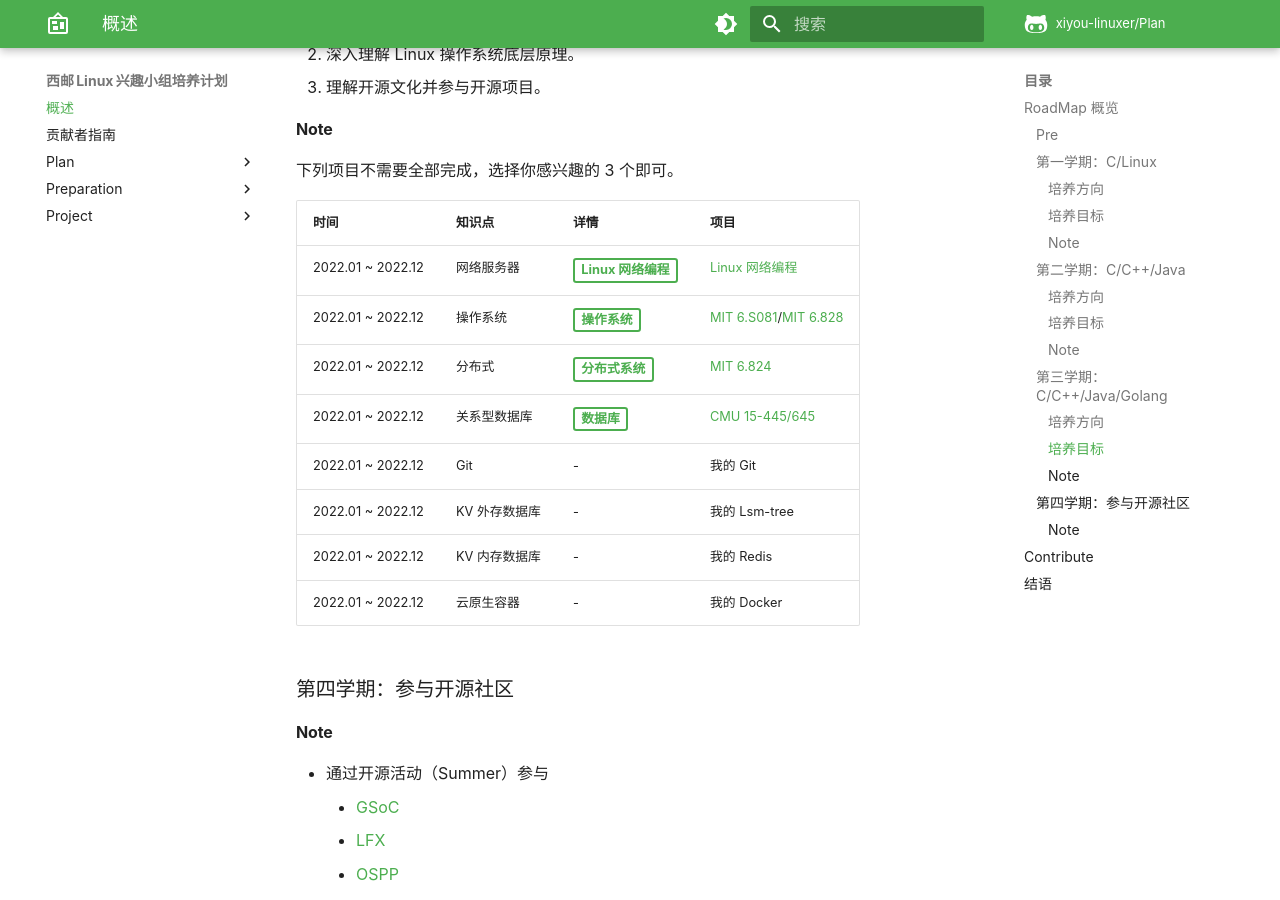
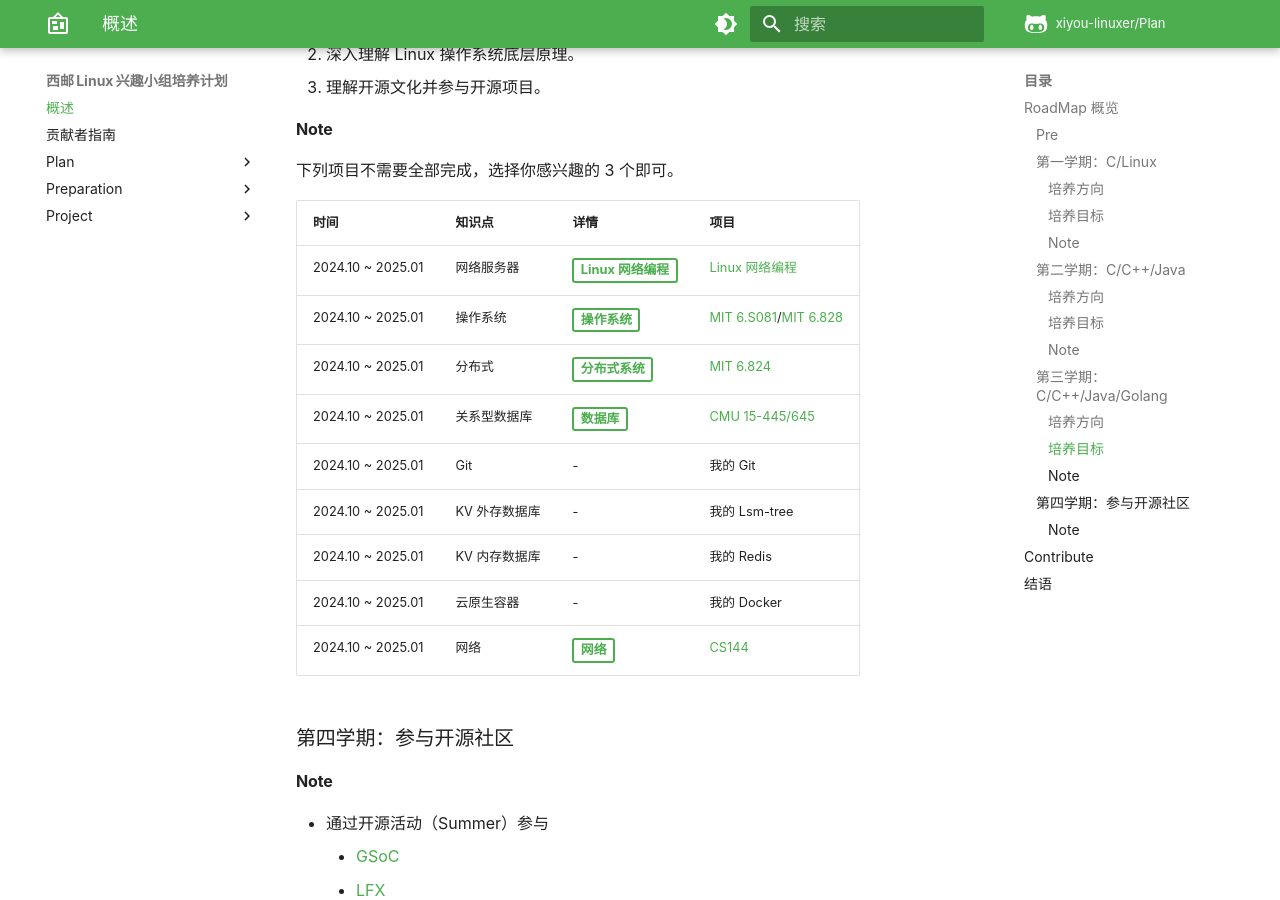
Before and after one commit to xiyou-linuxer/Plan, an MkDocs documentation site: the page built from docs/index.md, in a window 1280 px wide and 900 px high, scrolled down 2257 px. Built offline with MkDocs 1.6.1 and Material for MkDocs 9.7.7, drawn with Linux system fonts in a browser that asks for light colours; comment, search, counter and statistics services are not loaded.

```diff
--- a/docs/index.md
+++ b/docs/index.md
@@ -91,14 +91,15 @@ Linux 系统编程，网络编程（面向对象）。
 
 | 时间              | 知识点        | 详情                                                                     | 项目                                                                                                             |
 | ----------------- | ------------- | ------------------------------------------------------------------------ | ---------------------------------------------------------------------------------------------------------------- |
-| 2022.01 ~ 2022.12 | 网络服务器    | [Linux 网络编程](preparation/linux-network-programming.md){ .md-button } | [Linux 网络编程](preparation/linux-network-programming.md#homework)                                              |
-| 2022.01 ~ 2022.12 | 操作系统      | [操作系统](preparation/os.md){ .md-button }                              | [MIT 6.S081](https://pdos.csail.mit.edu/6.S081)/[MIT 6.828](https://pdos.csail.mit.edu/6.828/2018/schedule.html) |
-| 2022.01 ~ 2022.12 | 分布式        | [分布式系统](preparation/distributed-systems.md){ .md-button }           | [MIT 6.824](https://pdos.csail.mit.edu/6.824/)                                                                   |
-| 2022.01 ~ 2022.12 | 关系型数据库  | [数据库](preparation/database.md){ .md-button }                          | [CMU 15-445/645](https://15445.courses.cs.cmu.edu)                                                               |
-| 2022.01 ~ 2022.12 | Git           | -                                                                        | 我的 Git                                                                                                         |
-| 2022.01 ~ 2022.12 | KV 外存数据库 | -                                                                        | 我的 Lsm-tree                                                                                                    |
-| 2022.01 ~ 2022.12 | KV 内存数据库 | -                                                                        | 我的 Redis                                                                                                       |
-| 2022.01 ~ 2022.12 | 云原生容器    | -                                                                        | 我的 Docker                                                                                                      |
+| 2024.10 ~ 2025.01 | 网络服务器    | [Linux 网络编程](preparation/linux-network-programming.md){ .md-button } | [Linux 网络编程](preparation/linux-network-programming.md#homework)                                              |
+| 2024.10 ~ 2025.01 | 操作系统      | [操作系统](preparation/os.md){ .md-button }                              | [MIT 6.S081](https://pdos.csail.mit.edu/6.S081)/[MIT 6.828](https://pdos.csail.mit.edu/6.828/2018/schedule.html) |
+| 2024.10 ~ 2025.01 | 分布式        | [分布式系统](preparation/distributed-systems.md){ .md-button }           | [MIT 6.824](https://pdos.csail.mit.edu/6.824/)                                                                   |
+| 2024.10 ~ 2025.01 | 关系型数据库  | [数据库](preparation/database.md){ .md-button }                          | [CMU 15-445/645](https://15445.courses.cs.cmu.edu)                                                                |
+| 2024.10 ~ 2025.01 | Git           | -                                                                       | 我的 Git                                                                                                         |
+| 2024.10 ~ 2025.01 | KV 外存数据库 | -                                                                        | 我的 Lsm-tree                                                                                                    |
+| 2024.10 ~ 2025.01 | KV 内存数据库 | -                                                                        | 我的 Redis                                                                                                       |
+| 2024.10 ~ 2025.01 | 云原生容器    | -                                                                        | 我的 Docker                                                                                                      |
+| 2024.10 ~ 2025.01 | 网络        | [网络](preparation/network.md){ .md-button }                               | [CS144](https://cs144.github.io/)                                                                               |
 
 ### 第四学期：参与开源社区
 
```
Also changed, not shown: docs/preparation/distributed-systems.md (+3 -3 lines), docs/preparation/network.md (added, +52 -0 lines).
